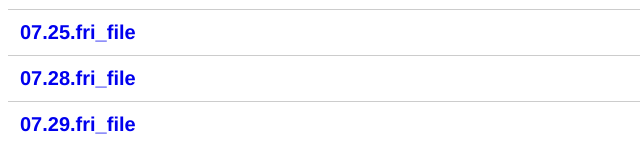
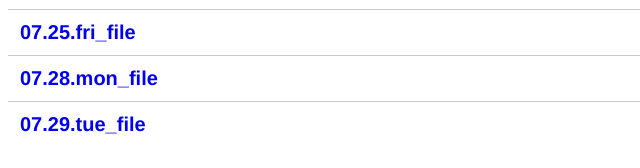
Before and after one commit to kungjin/html2507, a plain HTML site: page index.html in a window 1280 px wide. Shown: the part 440-608 px from the top of the page, 0-640 px from the left. Drawn offline with Linux system fonts and the light colour scheme; a web font is replaced by a local one.

Commit message:
이름 수정
수정

```diff
--- a/index.html
+++ b/index.html
@@ -87,8 +87,8 @@
             <dd> <a href="./work/index0723.html">07.23.wed_file </a></dd>
             <dd> <a href="./work/index0724.html">07.24.thu_file </a></dd>
             <dd> <a href="./work/index0724.html">07.25.fri_file </a></dd>
-            <dd> <a href="./work/index0724.html">07.28.fri_file </a></dd>
-            <dd> <a href="./work/index0729.html">07.29.fri_file </a></dd>
+            <dd> <a href="./work/index0724.html">07.28.mon_file </a></dd>
+            <dd> <a href="./work/index0729.html">07.29.tue_file </a></dd>
         </div>
         <div>
             <dt>08.M</dt>
```
